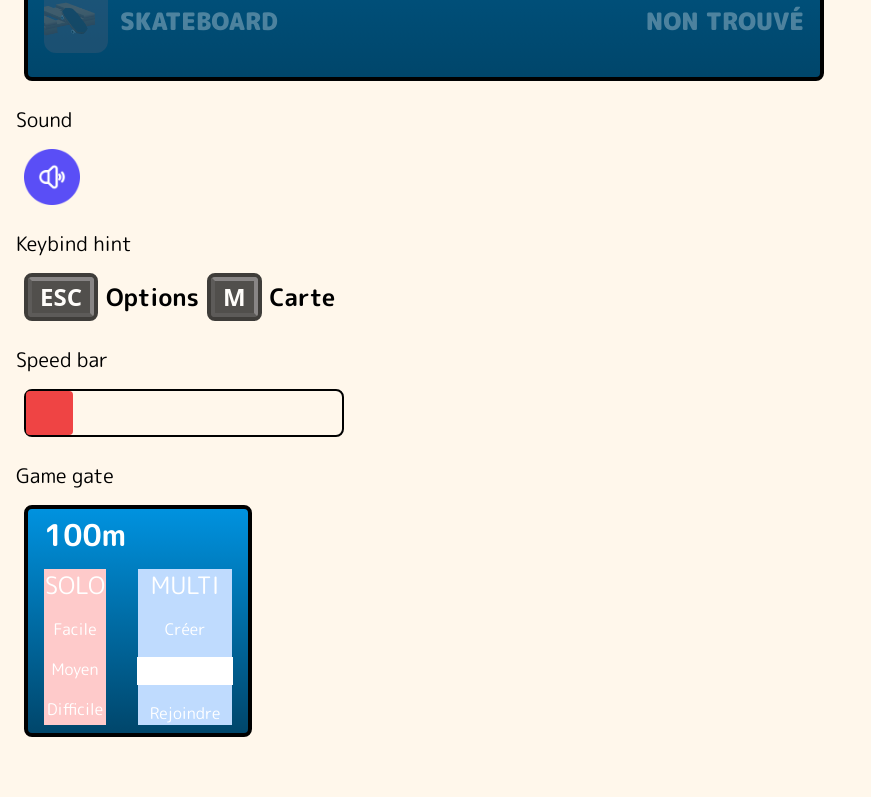
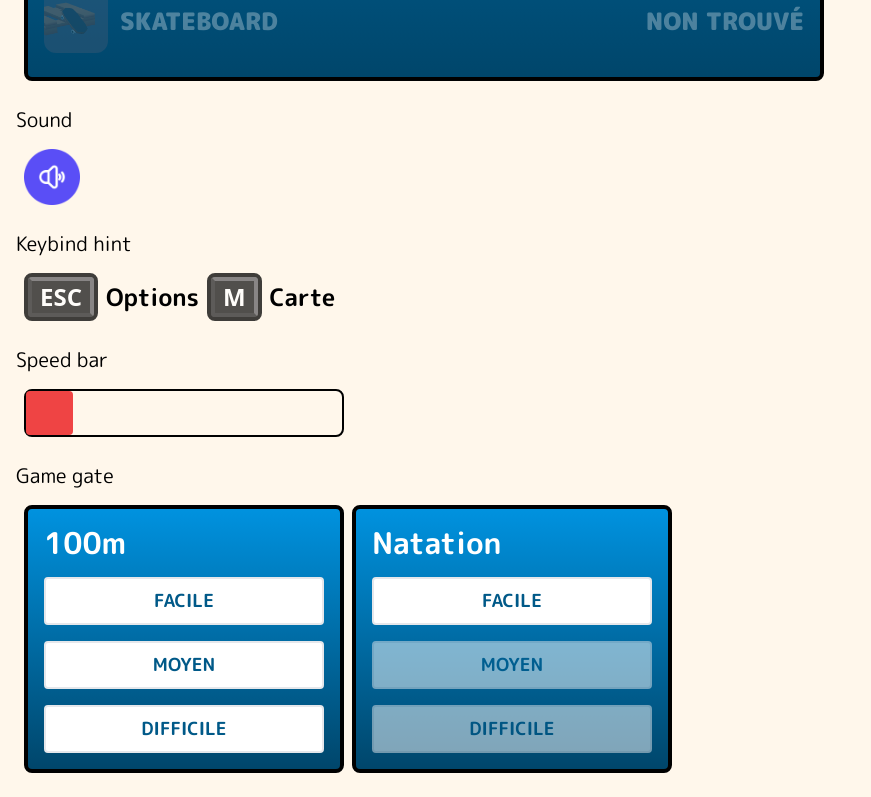
Before and after one commit to Golden-Legends/golden-legends, a Vue app: page /#/sandbox in a window 1280 px wide. Shown: the part 3383-4180 px from the top of the page, without its empty margins (0-871 px from the left). Before the commit the page ends 4144 px from the top, so only its background shows below. Built offline with nearby package versions, Linux system fonts and the light colour scheme; what @babylonjs/core would draw is missing.

Commit message:
feat: gate

```diff
--- a/src/components/gui/tp/GameGate.vue
+++ b/src/components/gui/tp/GameGate.vue
@@ -6,41 +6,20 @@ const props = defineProps({
     type: String,
     required: true,
   },
+
 });
 </script>
 <template>
   <div
-    class="relative border-4 border-black bg-gradient-to-b from-begin-blue-gradient to-end-blue-gradient text-white p-2 px-4 rounded-lg h-fit"
+    class="border-4 border-black bg-gradient-to-b from-begin-blue-gradient to-end-blue-gradient text-white p-4 rounded-lg h-fit w-80"
   >
     <div class="pb-4">
-    <h1 class="text-3xl font-bold"> {{ props.title }}</h1>
+      <h1 class="text-3xl font-bold">{{ props.title }}</h1>
     </div>
     <div class="w-full flex gap-8">
-        <div class="bg-red-200 w-1/2">
-            <div class="flex flex-col items-center gap-4">
-                <h1 class="text-2xl">SOLO</h1>
-                <button>
-                    Facile
-                </button>
-                <button>
-                    Moyen
-                </button>
-                <button>
-                    Difficile
-                </button>
-            </div>
-        </div>
-        <div class="bg-blue-200 w-1/2">
-            <div class="flex flex-col items-center gap-4">
-                <h1 class="text-2xl">MULTI</h1>
-                <button>
-                    Créer
-                </button>
-                <input type="text" class="w-24 text-xl"/>
-                <button>
-                    Rejoindre
-                </button>
+      <div class="flex flex-col items-center gap-4 w-full">
+        <slot />
       </div>
     </div>
   </div>
-  </div></template>
+</template>
--- /dev/null
+++ b/src/components/gui/tp/GateButton.vue
@@ -0,0 +1,37 @@
+<script setup lang="ts">
+import { defineProps } from "vue";
+
+const props = defineProps({
+  name: {
+    type: String,
+    required: true,
+  },
+  disabled: {
+    type: Boolean,
+    default: false,
+  },
+  difficulty: {
+    type: String,
+    required: true,
+  },
+});
+
+const colors = {
+  easy: "enabled:hover:bg-green-600",
+  medium: "enabled:hover:bg-yellow-600",
+  hard: "enabled:hover:bg-red-700",
+};
+</script>
+
+<template>
+  <button
+    class="bg-white w-full h-fit text-blue-darker enabled:hover:text-white border-2 font-bold py-2 px-4 rounded disabled:opacity-50 uppercase text-lg transition-all"
+    :disabled="props.disabled"
+    :class="[
+      colors[props.difficulty],
+      { 'cursor-not-allowed': props.disabled },
+    ]"
+  >
+    {{ props.name }}
+  </button>
+</template>
--- a/src/pages/SandboxPage.vue
+++ b/src/pages/SandboxPage.vue
@@ -21,8 +21,9 @@ import SoundButton from "@/components/SoundButton.vue";
 import KeybindHint from "@/components/gui/KeybindHint.vue";
 import SpeedBar from "@/components/gui/running/SpeedBar.vue";
 import GameGate from "@/components/gui/tp/GameGate.vue";
+import GateButton from "@/components/gui/tp/GateButton.vue";
 
-import {ref} from "vue";
+import { ref } from "vue";
 const longDialogText =
   "Lorem ipsum dolor sit amet, consectetur adipiscing elit sed do eiusmod tempor incididunt ut labore et dolore magna aliqua. Ut enim ad minim veniam, quis nostrud exercitation ullamco laboris nisi ut aliquip ex ea commodo consequat. Duis aute irure dolor in reprehenderit in voluptate velit esse cillum dolore eu fugiat nulla pariatur. Excepteur sint occaecat cupidatat non proident, sunt in culpa qui officia deserunt mollit anim id est laborum.";
 
@@ -88,7 +89,6 @@ setInterval(() => {
     speed.value = 20;
   }
 }, 75);
-
 </script>
 
 <template>
@@ -171,14 +171,23 @@ setInterval(() => {
         <SoundButton />
       </SandboxContainer>
       <SandboxContainer name="Keybind hint">
-        <KeybindHint keybind="Esc" name="Options" event-key="escape"/>
+        <KeybindHint keybind="Esc" name="Options" event-key="escape" />
         <KeybindHint keybind="M" name="Carte" event-key="m" />
       </SandboxContainer>
       <SandboxContainer name="Speed bar">
         <SpeedBar :speed="speed" :min="0" :max="20" />
       </SandboxContainer>
       <SandboxContainer name="Game gate">
-        <GameGate title="100m"/>
+        <GameGate title="100m">
+          <GateButton name="Facile" difficulty="easy" />
+          <GateButton name="Moyen" difficulty="medium" />
+          <GateButton name="Difficile" difficulty="hard" />
+        </GameGate>
+        <GameGate title="Natation">
+          <GateButton name="Facile" difficulty="easy" />
+          <GateButton name="Moyen" difficulty="medium" disabled/>
+          <GateButton name="Difficile" difficulty="hard" disabled/>
+        </GameGate>
       </SandboxContainer>
     </div>
   </div>
```
Lines whose indentation alone changed are shown as unchanged.
